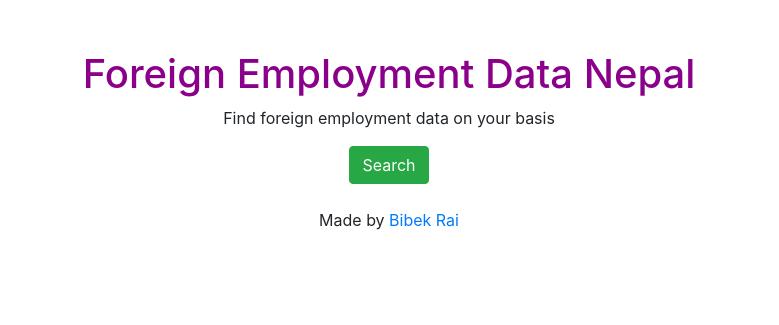
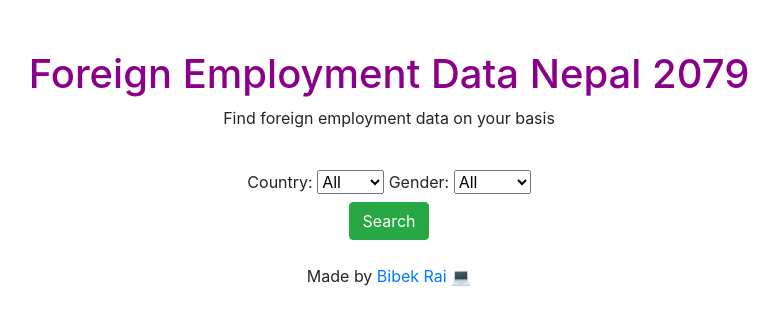
Before and after one commit to BibekRai44/Foreign-Employment-Data-Nepal, a Python web app: template templates/index.html in a window 1280 px wide. Shown: the top 325 px of the page, without its empty margins (251-1030 px from the left). Run offline with Jinja, Linux system fonts and the light colour scheme; the template is opened without the code that fills it, so the values that code supplies are empty.

Commit message:
created simple filter

```diff
--- a/static/css/style.css
+++ b/static/css/style.css
@@ -15,6 +15,6 @@ footer{
     font-size: 16px;
 
   }
-  .button-container{
+  .filter{
     text-align: center;
   }
--- a/templates/index.html
+++ b/templates/index.html
@@ -11,22 +11,44 @@
     <meta name="author" content="Bibek Rai">
     <!-- Bootstrap CSS -->
     <link rel="stylesheet" href="https://cdn.jsdelivr.net/npm/bootstrap@4.3.1/dist/css/bootstrap.min.css" integrity="sha384-ggOyR0iXCbMQv3Xipma34MD+dH/1fQ784/j6cY/iJTQUOhcWr7x9JvoRxT2MZw1T" crossorigin="anonymous">
-    <title>Foreign Employment Data Nepal  </title>
+    <title>Foreign Employment Data Nepal 2079  </title>
     <link rel="stylesheet" type="text/css" href="/static/css/style.css">
+    <script src="static/js/main.js"></script>
 </head>
 <body>
     <div class="title">
-    <h1>Foreign Employment Data Nepal</h1>
+    <h1>Foreign Employment Data Nepal 2079</h1>
     <p>Find foreign employment data on your basis</p>
     </div>
+    <br>
+    <div class="filter">
+        <div>
+            <form>
+                <label for="country">Country:</label>
+                <select id="country" name="country">
+                    <option value="all">All</option>
+                    <option value="nepal">Nepal</option>
+                    <option value="india">India</option>
+                    <option value="usa">USA</option>
 
-    <div class="button-container">
-    <button type="submit" class="btn btn-success">Search</button>
+                </select>
+
+                <label for="gender">Gender:</label>
+                <select id="gender" name="gender">
+                    <option value="all">All</option>
+                    <option value="male">Male</option>
+                    <option value="female">Female</option>
+                </select>
+                <div>
+                <button type="submit" class="btn btn-success">Search</button>
+                </div>
+            </form>
+        </div>
     </div>
     <br>
     <div class="container">
         <footer class="footer">
-            <p class="mb-0">Made by <a href="http://www.github.com//BibekRai44" target="_blank">Bibek Rai</a></p>
+            <p class="mb-0">Made by <a href="http://www.github.com//BibekRai44" target="_blank">Bibek Rai 💻</a></p>
         </footer>
     </div>
 
```
Also changed, not shown: static/js/main.js (added).
